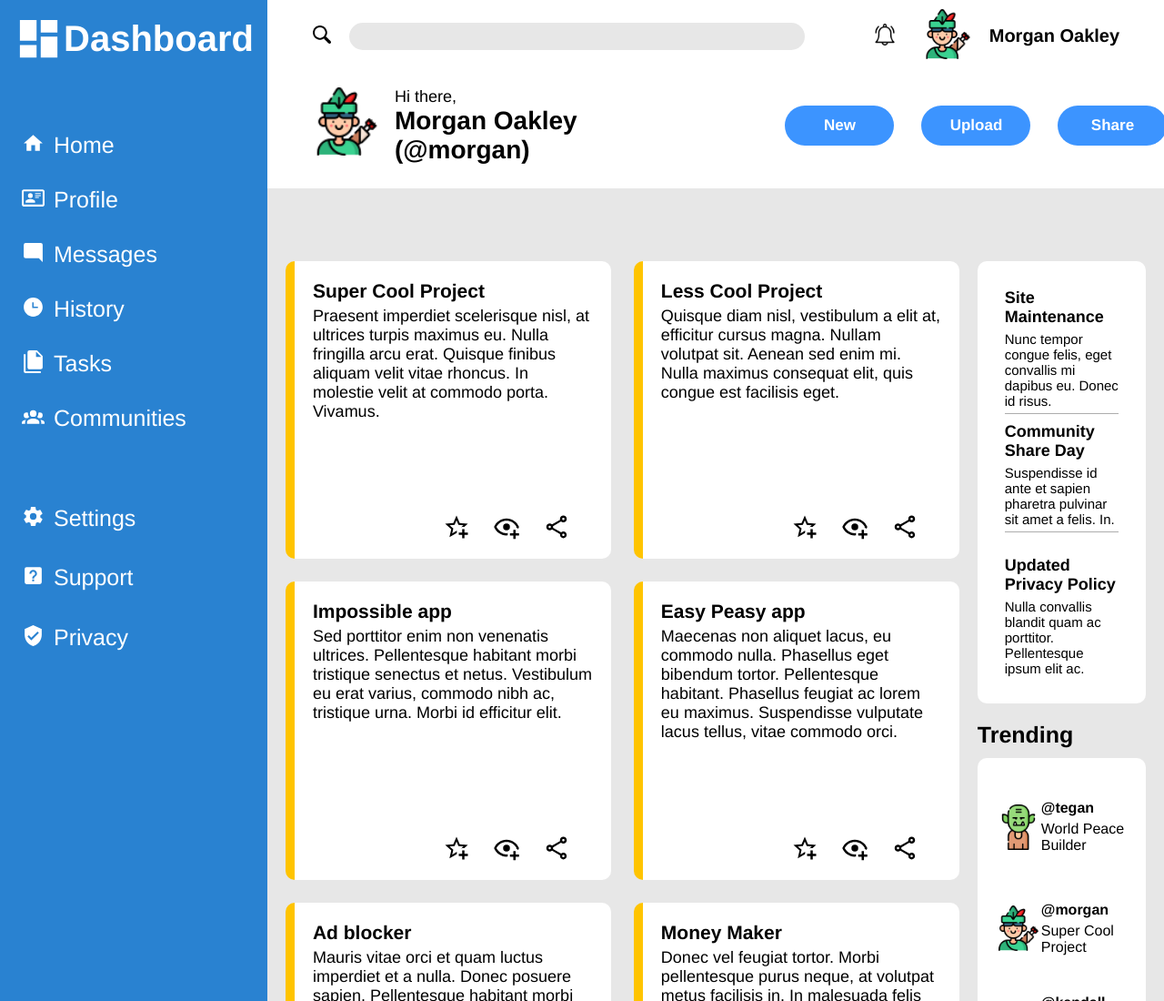
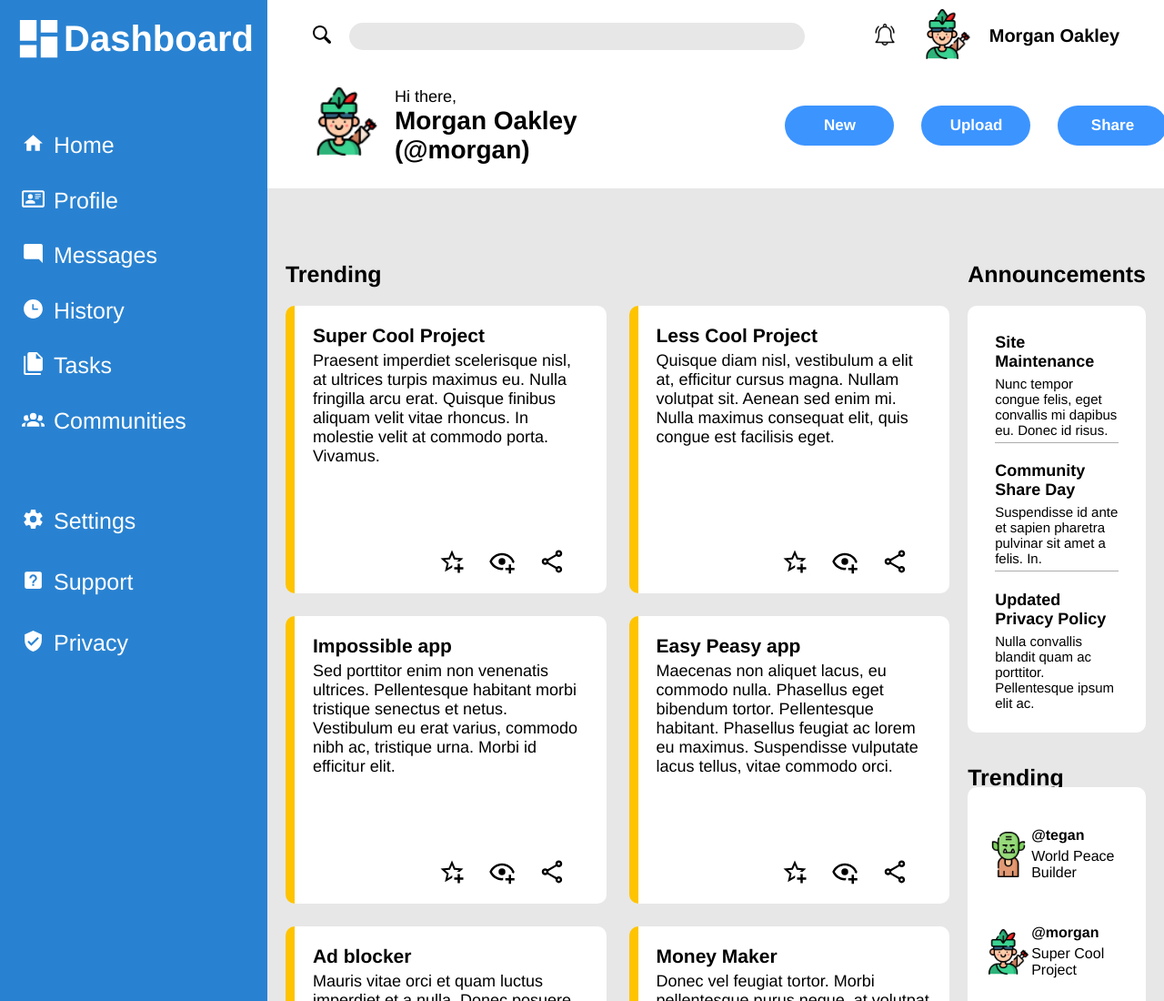
Before and after one commit to LeonardoLima01/odin-admin-dashboard, a plain HTML site: page index.html in a window 1280 px wide. Shown: the top 1100 px of the page at 91% size. Drawn offline with Linux system fonts and the light colour scheme.

Commit message:
Add blocks title

```diff
--- a/index.html
+++ b/index.html
@@ -51,6 +51,10 @@
             </div>
         </div>
         <div class="main">
+
+            <div class="blockTitle">Trending</div>
+            <div class="blockTitle">Announcements</div>
+
             <div class="projects">
                 <div>
                     <div class="top">Super Cool Project</div>
@@ -107,6 +111,7 @@
                     </div>
                 </div>
             </div>
+
             <div class="side-main">
 
                 <div class="announcements">
@@ -124,7 +129,7 @@
                     </div>
                 </div>
 
-                <div class="blockTitle">Trending</div>
+                <div class="blockTitle" style="margin-top: 15px;">Trending</div>
 
                 <div class="trending">
                     <div>
```
